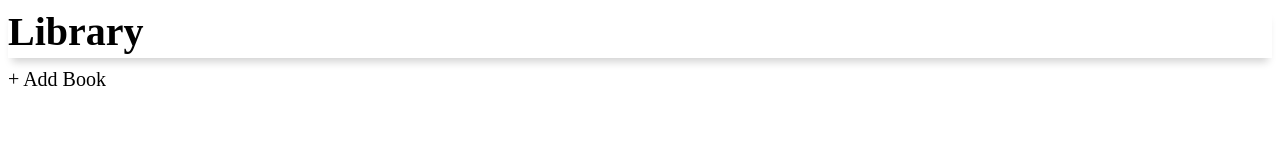
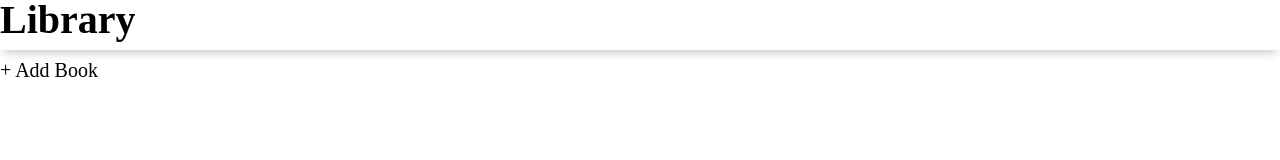
Before and after one commit to billmukenga01/Library, a website: page index.html in a window 1280 px wide. Drawn offline with Linux system fonts and the light colour scheme.

Commit message:
style: added reset styling

```diff
--- a/index.html
+++ b/index.html
@@ -11,11 +11,11 @@
 
     <nav><div class="heading">Library</div></nav>
 
-    <section>
+    <div>
         <div class="button">+ Add Book</div>
-    </section>
-    <section>
+    </div>
+    <div>
 
-    </section>
+    </div>
 </body>
 </html>
--- a/styles.css
+++ b/styles.css
@@ -1,9 +1,57 @@
+/*Reset styling*/
+
 :root{
     font-size: 10px;
-    margin: 0px;
-    padding: 0px;
-    box-sizing: border-box;
+
 }
+
+html, body, div, span, applet, object, iframe,
+h1, h2, h3, h4, h5, h6, p, blockquote, pre,
+a, abbr, acronym, address, big, cite, code,
+del, dfn, em, img, ins, kbd, q, s, samp,
+small, strike, strong, sub, sup, tt, var,
+b, u, i, center,
+dl, dt, dd, ol, ul, li,
+fieldset, form, label, legend,
+table, caption, tbody, tfoot, thead, tr, th, td,
+article, aside, canvas, details, embed,
+figure, figcaption, footer, header, hgroup,
+menu, nav, output, ruby, section, summary,
+time, mark, audio, video {
+	margin: 0;
+	padding: 0;
+	border: 0;
+	font-size: 100%;
+	font: inherit;
+	vertical-align: baseline;
+}
+/* HTML5 display-role reset for older browsers */
+article, aside, details, figcaption, figure,
+footer, header, hgroup, menu, nav, section {
+	display: block;
+}
+body {
+	line-height: 1;
+}
+ol, ul {
+	list-style: none;
+}
+blockquote, q {
+	quotes: none;
+}
+blockquote:before, blockquote:after,
+q:before, q:after {
+	content: '';
+	content: none;
+}
+table {
+	border-collapse: collapse;
+	border-spacing: 0;
+}
+
+/**/
+
+
 nav{
     height: 5rem;
     font-size: 2rem;
```
